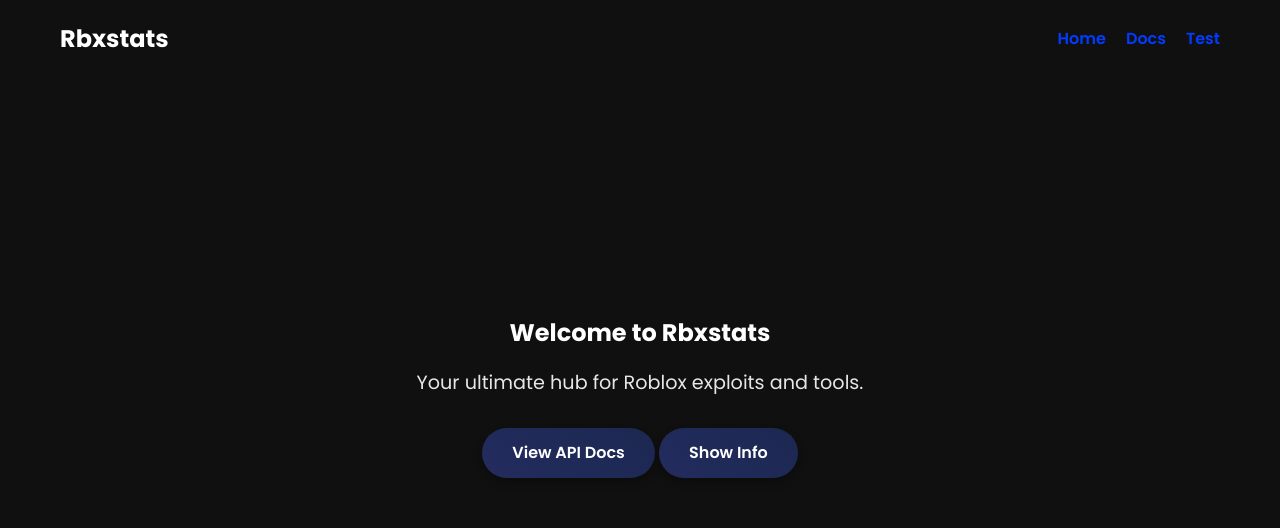
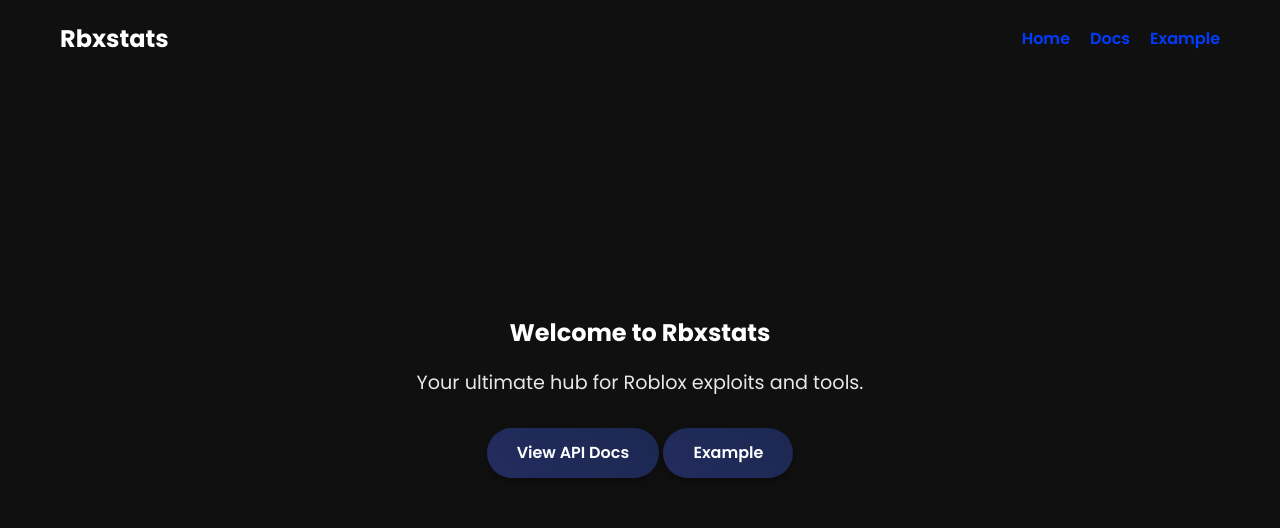
Before and after one commit to Jermy-tech/UnbeknownstStat, a website: page public/index.html in a window 1280 px wide. Shown: the top 528 px of the page. Drawn offline with nearby package versions, Linux system fonts and the light colour scheme.

Commit message:
Add files via upload

```diff
--- a/public/index.html
+++ b/public/index.html
@@ -17,7 +17,7 @@
                 <div class="nav-links">
                     <a href="index.html">Home</a>
                     <a href="https://docs.rbxstats.xyz">Docs</a>
-                    <a href="#" onclick="showPopup(); return false;">Test</a>
+                    <a href="#" onclick="showPopup(); return false;">Example</a>
                 </div>
             </nav>
         </div>
@@ -28,7 +28,7 @@
             <h1>Welcome to Rbxstats</h1>
             <p>Your ultimate hub for Roblox exploits and tools.</p>
             <a href="https://docs.rbxstats.xyz" class="cta-button">View API Docs</a>
-            <a href="#" class="cta-button" onclick="showPopup(); return false;">Show Info</a>
+            <a href="#" class="cta-button" onclick="showPopup(); return false;">Example</a>
         </div>
     </section>
 
```
